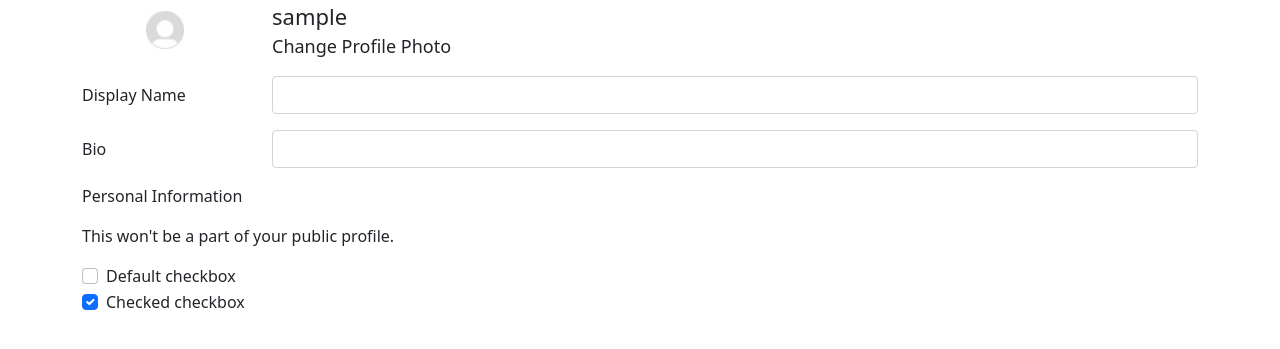
After one commit to AryamanGoenka0910/P01, a Flask app: template app/templates/edit_profile.html in a window 1280 px wide. The commit adds this page. Shown: the top 349 px of the page. Run offline with Flask 2, Linux system fonts and the light colour scheme; the template is opened without the code that fills it: most values are stand-ins (such as "Sample title", 1, 10 or a date in 2020).

Commit message:
Work in progress profile / edit profile

```diff
--- a/app/__init__.py
+++ b/app/__init__.py
@@ -122,7 +122,20 @@ def display_user_posts(username):
         "lookingAtOwnBlog": session.get('username') == username
     }
 
+@app.route('/user/<string:username>/user_profile', methods=['GET'])
+def display_user_profile(username):
+    if not logged_in:
+        return redirect(url_for('landing'))
+    user_id = db_builder.get_id_from_username(username)
+    templateArgs = {
 
+        "user_personal_info": db_builder.get_user_info(user_id),
+        "username": username,
+        "user_id": user_id,
+
+    }
+
+    return render_template("edit_profile.html", **templateArgs)
 
 @app.route('/user/<string:username>/saved_recipes', methods=['GET'])
 def display_user_favoriteRecipes(username):
@@ -131,10 +144,13 @@ def display_user_favoriteRecipes(username):
     user_id = db_builder.get_id_from_username(username)
     templateArgs = {
         "favorite_recipes" : db_builder.get_favorite_recipes(user_id, 0, 50),
+        "user_personal_info": db_builder.get_user_info(user_id),
         "username": username,
         "user_id": user_id,
         "lookingAtOwnBlog": session.get('username') == username
     }
+
+    return render_template("favorite_recipes.html", **templateArgs)
 
 @app.route('/api/is_recipe_favorited', methods=['POST'])
 def is_recipe_favorited():
--- a/app/db_builder.py
+++ b/app/db_builder.py
@@ -152,7 +152,7 @@ def favorite_recipe(user_id, recipe_id, spoonacularRecipeJSON):
 def get_favorite_recipes(user_id, offset, limit):
     """Returns a list of posts"""
     c = db.cursor()
-    result = list(c.execute(f'SELECT user_id, recipe_id, spoonacularRecipeJSON FROM user_favorite_recipe WHERE user_id == ? order by post_id limit ? offset ? ', (user_id, limit, offset)))
+    result = list(c.execute(f'SELECT user_id, recipe_id, spoonacularRecipeJSON FROM user_favorite_recipe WHERE user_id == ? order by rowid limit ? offset ? ', (user_id, limit, offset)))
     return [{
         "user_id": user_id,
         "recipe_id": recipe_id,
@@ -199,14 +199,20 @@ def get_user_info(user_id):
   c = db.cursor()
   c.execute("SELECT user_id, preferred_cuisines, diet, intolerances, display_name, bio FROM user_personal_info WHERE user_id = ?", [user_id])
   result = c.fetchone()
-  return [{
+  if(not result):
+    create_user_info(user_id)
+    c = db.cursor()
+    c.execute("SELECT user_id, preferred_cuisines, diet, intolerances, display_name, bio FROM user_personal_info WHERE user_id = ?", [user_id])
+    result = c.fetchone()
+
+  return {
         "user_id": user_id,
-        "preferred_cuisines": json.loads(preferred_cuisines),
-        "diet": diet,
-        "intolerances": json.loads(intolerances),
-        "display_name": display_name,
-        "bio": bio
-    } for (user_id, preferred_cuisines, diet, intolerances, display_name, bio) in result][0]
+        "preferred_cuisines": json.loads(result[1]),
+        "diet": result[2],
+        "intolerances": json.loads(result[3]),
+        "display_name": result[4],
+        "bio": result[5]
+    }
 
 def get_id_from_username(username):
   c = db.cursor()
--- a/app/recipes.py
+++ b/app/recipes.py
@@ -1,6 +1,6 @@
 import requests
 
-apiKey = "75ac2f64fd464206b3df85eedc3ca67c"
+apiKey = "e9e1becba4c54f5296a7285059e2c485"
 
 def searchRecipes(query):
   r = requests.get("https://api.spoonacular.com/recipes/complexSearch",
--- /dev/null
+++ b/app/templates/edit_profile.html
@@ -0,0 +1,85 @@
+<!DOCTYPE html>
+<html lang="en">
+  <head>
+    <meta charset="UTF-8" />
+    <meta http-equiv="X-UA-Compatible" content="IE=edge" />
+    <meta name="viewport" content="width=device-width, initial-scale=1.0" />
+    <title>Document</title>
+    <link
+      href="https://cdn.jsdelivr.net/npm/bootstrap@5.1.3/dist/css/bootstrap.min.css"
+      rel="stylesheet"
+      integrity="sha384-1BmE4kWBq78iYhFldvKuhfTAU6auU8tT94WrHftjDbrCEXSU1oBoqyl2QvZ6jIW3"
+      crossorigin="anonymous"
+    />
+    <script
+      src="https://cdn.jsdelivr.net/npm/bootstrap@5.1.3/dist/js/bootstrap.bundle.min.js"
+      integrity="sha384-ka7Sk0Gln4gmtz2MlQnikT1wXgYsOg+OMhuP+IlRH9sENBO0LRn5q+8nbTov4+1p"
+      crossorigin="anonymous"
+    ></script>
+  </head>
+  <body>
+    <div class="container">
+      <section style="display: flex" class="mb-3 row">
+        <div
+          class="col-sm-2 align-items-center justify-content-center"
+          style="display: flex"
+        >
+          <img
+            src="/static/images/defaultProfile.jpg"
+            width="38px"
+            height="38px"
+          />
+        </div>
+        <section
+          style="display: flex; flex-direction: column; justify-content: center"
+          class="col-sm-10"
+        >
+          <p class="text-lowercase" style="font-size: 22px; margin: 0">
+            {{username}}
+          </p>
+          <p style="font-size: 18px; margin: 0">Change Profile Photo</p>
+        </section>
+      </section>
+
+      <div class="mb-3 row">
+        <label for="displayName" class="col-sm-2 col-form-label"
+          >Display Name</label
+        >
+        <div class="col-sm-10">
+          <input type="text" class="form-control" id="displayName" />
+        </div>
+      </div>
+      <div class="mb-3 row">
+        <label for="displayPassword" class="col-sm-2 col-form-label">Bio</label>
+        <div class="col-sm-10">
+          <input type="password" class="form-control" id="displayPassword" />
+        </div>
+      </div>
+      <p>Personal Information</p>
+      <p>This won't be a part of your public profile.</p>
+      <div class="form-check">
+        <input
+          class="form-check-input"
+          type="checkbox"
+          value=""
+          id="flexCheckDefault"
+        />
+        <label class="form-check-label" for="flexCheckDefault">
+          Default checkbox
+        </label>
+      </div>
+      <div class="form-check">
+        <input
+          class="form-check-input"
+          type="checkbox"
+          value=""
+          id="flexCheckChecked"
+          checked
+        />
+        <label class="form-check-label" for="flexCheckChecked">
+          Checked checkbox
+        </label>
+      </div>
+    </div>
+  </body>
+</html>
```
Also changed, not shown: app/templates/favorite_recipes.html (added, +67 -0 lines), app/templates/home.html (+11 -4 lines), app/templates/recipes.html (+14 -0 lines), app/templates/user_posts.html (added, +10 -0 lines), app/Mangos.db, app/static/images/defaultProfile.jpg (added).
